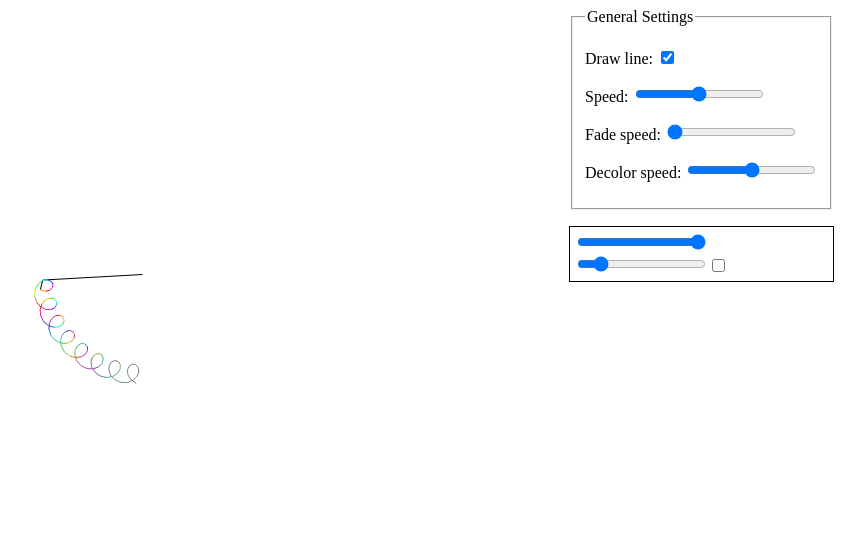
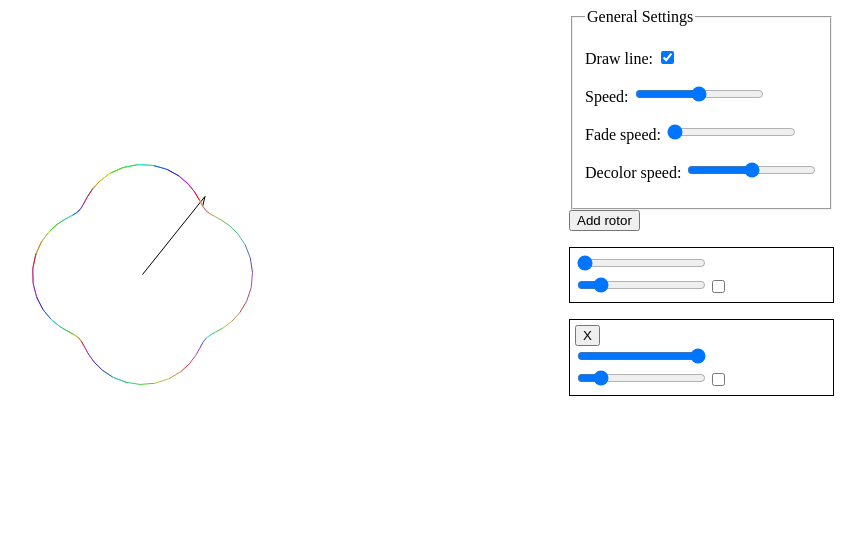
Before and after one commit to Iviv122/Rota, a plain HTML site: page index.html in a window 1280 px wide. Shown: the whole page, without its empty margins (292-1157 px from the left). Drawn offline with Linux system fonts and the light colour scheme.

Commit message:
working prototype :nice:

```diff
--- a/index.html
+++ b/index.html
@@ -26,6 +26,9 @@
           Decolor speed: <input type="range" min="0" max="100" value="50" id="decolor_speed">
         </p>
       </fieldset>
+      <button id="add">
+        Add rotor
+      </button>
     </form>
   </div>
   <script type="module" src="/main.js"></script>
--- a/main.js
+++ b/main.js
@@ -2,17 +2,15 @@ import { Vector2 } from "./classes/Vector2.js";
 import { Drawer } from "./classes/drawer.js";
 import { Rotor } from "./classes/rotor.js";
 
-const cavnas = document.getElementById("canvas")
-const ctx = cavnas.getContext("2d")
+const canvas = document.getElementById("canvas")
+const ctx = canvas.getContext("2d")
 
 canvas.width = window.innerWidth / 1.5;
 canvas.height = window.innerHeight / 1.5;
 
 // origin, LITERALLY MUST HAVE :D
-const p1 = new Rotor(new Vector2(canvas.width / 2, canvas.height / 2), new Vector2(0, 100), 0.015);
 
 let rotors = [];
-rotors.push(p1)
 
 const drawer = new Drawer()
 
@@ -29,7 +27,7 @@ function Draw() {
     ctx.clearRect(0, 0, canvas.width, canvas.height)
 
     ctx.strokeStyle = "#000000";
-    p1.Update()
+    rotors[0].Update();
     for (let index = 1; index < rotors.length; index++) {
         rotors[index].Update(rotors[index - 1].endPoint);
     }
@@ -51,21 +49,28 @@ function SetSpeed(e) {
 function SetFadeSpeed(e) {
     drawer.SetFadeSpeed(e)
 }
-function SetDecolorSpeed(e){
+function SetDecolorSpeed(e) {
     drawer.SetDecolorSpeed(e)
 }
+function AppendRoterSettings(rotor, ind) {
 
-document.getElementById('speed').addEventListener('input', (e) => SetSpeed(e.target.value));
-document.getElementById('fade_speed').addEventListener('input', (e) => SetFadeSpeed(e.target.value));
-document.getElementById('decolor_speed').addEventListener('input', (e) => SetDecolorSpeed(e.target.value));
-
-function AppendRoterSettings(rotor, ind, canremove) {
     const p = document.createElement("p");
 
     p.style.border = "1px solid black";
     p.style.padding = "5px";
     p.style.display = "block";
 
+    if (rotors.length > 1) {
+        const delete_button = document.createElement("button")
+        delete_button.addEventListener("click", (e) => {
+            e.preventDefault();
+            p.remove();
+            rotors.splice(ind, 1);
+        });
+        delete_button.innerText = "X"
+        p.appendChild(delete_button);
+        p.appendChild(document.createElement("br"));
+    }
 
     const checkbox = document.createElement("input")
     checkbox.type = "checkbox"
@@ -74,8 +79,7 @@ function AppendRoterSettings(rotor, ind, canremove) {
     slider_speed.type = "range";
     slider_speed.min = 0;
     slider_speed.max = 1;
-    slider_speed.value = rotor.rotation;
-    slider_speed.step = 0.01
+
 
     slider_speed.oninput = () => {
         if (checkbox.checked) {
@@ -91,7 +95,8 @@ function AppendRoterSettings(rotor, ind, canremove) {
             rotor.rotation = slider_speed.value;
         }
     }
-
+    slider_speed.value = rotor.rotation;
+    slider_speed.step = 0.01
 
     const slider_length = document.createElement("input");
     slider_length.type = "range";
@@ -110,15 +115,27 @@ function AppendRoterSettings(rotor, ind, canremove) {
     field_set.appendChild(p);
 }
 function AddRotor() {
+    let r;
+    if (rotors.length == 0) {
 
-    const r = new Rotor(rotors[rotors.length - 1].endPoint, new Vector2(0, 10), 0.5);
-    AppendRoterSettings(r, rotors.length)
+        r = new Rotor(new Vector2(canvas.width / 2, canvas.height / 2), new Vector2(0, 100), 0.1);
+    } else {
+        r = new Rotor(rotors[rotors.length - 1].endPoint, new Vector2(0, 10), 0.5);
+    }
+
     rotors.push(r)
+    AppendRoterSettings(r, rotors.length - 1)
 }
 
+document.getElementById('speed').addEventListener('input', (e) => SetSpeed(e.target.value));
+document.getElementById('fade_speed').addEventListener('input', (e) => SetFadeSpeed(e.target.value));
+document.getElementById('decolor_speed').addEventListener('input', (e) => SetDecolorSpeed(e.target.value));
+document.getElementById('add').addEventListener('click', (e) => {
+    e.preventDefault()
+    AddRotor()
+});
+
 AddRotor()
-//AddRotor()
-//AddRotor()
-//AddRotor()
+AddRotor()
 
 Draw()
```
